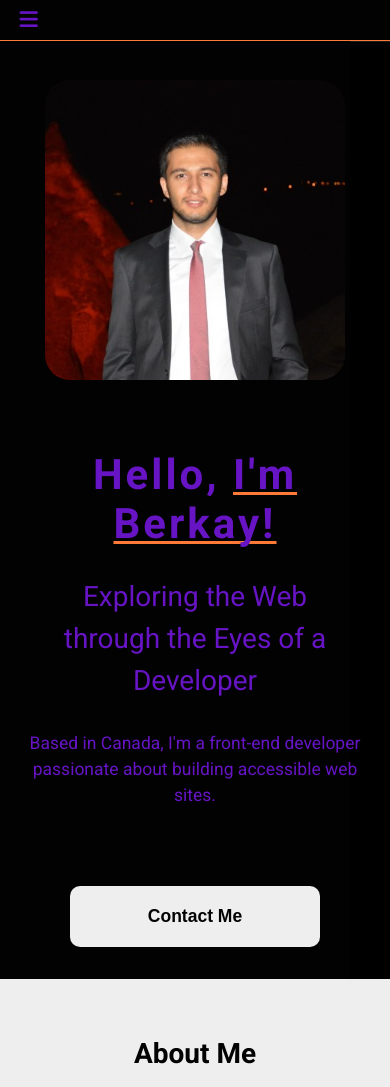
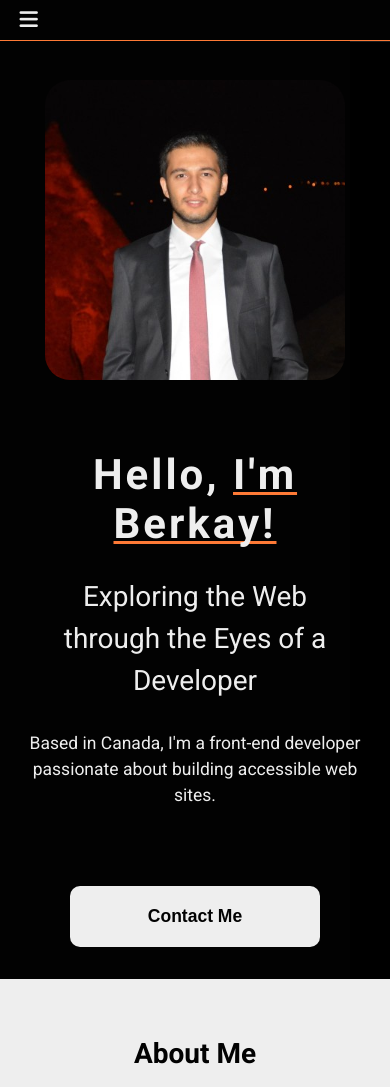
Before and after one commit to berkayatalay90/personalwebsite, a plain HTML site: page index.html in a window 390 px wide. Shown: the top 1087 px of the page. Drawn offline with Linux system fonts and the light colour scheme.

Commit message:
clear css

```diff
--- a/sytles.css
+++ b/sytles.css
@@ -82,8 +82,6 @@ header {
     font-weight: var(--fw-semi-bold);
     border-bottom: 1px solid var(--orange);
     background-color: rgb(2, 2, 2);
-
-    /* Sticky */
     position: -webkit-sticky;
     position: sticky;
     top: 0;
@@ -91,14 +89,11 @@ header {
 }
 
 .menu-icon-wrapper {
-    transition: 3s all;
     margin-right: 20px;
 }
 
 .navbar {
-    /* gap: 100px; */
     align-items: center;
-    transition: 3s all;
 }
 
 .navbar li {
@@ -134,7 +129,6 @@ header {
     left: 0;
     /* Sol tarafa taşıyarak genişlemeyi sağlar */
 }
-
 
 /* Main Section */
 
@@ -381,9 +375,7 @@ textarea {
         font-size: 15px;
     }
 
-    body {
-        color: rgb(103, 20, 197);
-    }
+    /* Header and Navbar */
 
     .navbar li {
         margin-left: unset
@@ -459,19 +451,6 @@ textarea {
 
     /* Headings  */
 
-    /* .headings {
-        height: unset;
-        flex-direction: column-reverse;
-        padding-inline: unset;
-        padding: 15% 5%;
-        text-align: center;
-        gap: 5rem;
-    } */
-
-    .headings-wrapper {
-        width: 100%;
-    }
-
     h2 {
         padding-inline: 5%;
     }
```
